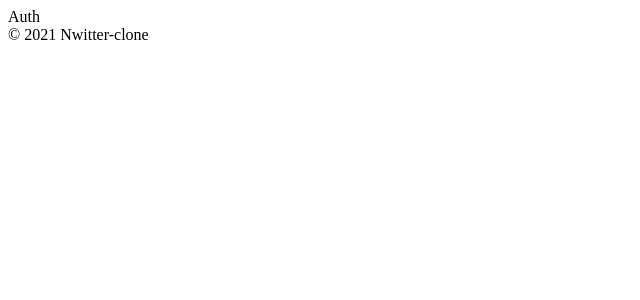
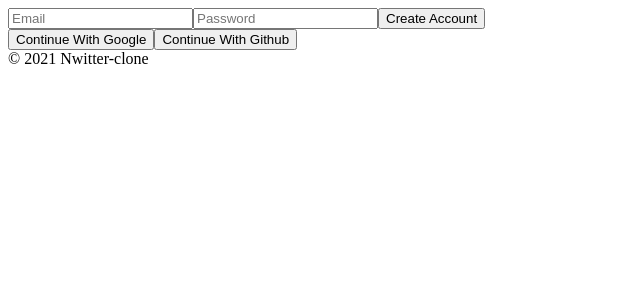
Before and after one commit to cellenar26/nwitter-clone, a React (Create React App) app: page / in a window 1280 px wide. Shown: the top 300 px of the page, without its empty margins (0-640 px from the left). Built offline with nearby package versions, Linux system fonts and the light colour scheme; no server answers.

Commit message:
using useEffect for get user info with authService

```diff
--- a/src/components/App.js
+++ b/src/components/App.js
@@ -1,11 +1,23 @@
-import { useState } from "react";
+import { useEffect, useState } from "react";
 import AppRouter from "components/Router";
+import { authService } from 'firebase';
 
 function App() {
+  const [init, setInit] = useState(false)
   const [isLoggedIn, setIsLoogedIn] = useState(false);
+  useEffect(()=> {
+    authService.onAuthStateChanged((user) => {
+      if (user === true) {
+        setIsLoogedIn(user)
+      } else {
+        setIsLoogedIn(false)
+      }
+      setInit(true)
+    })
+  },[])
   return (
     <>
-      <AppRouter />
+      {init? <AppRouter isLoggedIn={isLoggedIn}/>: "Initializing..."}
       <footer>&copy; {new Date().getFullYear()} Nwitter-clone</footer>
     </>
   );
--- a/src/components/Router.js
+++ b/src/components/Router.js
@@ -1,7 +1,7 @@
 import { useState } from "react";
 import { HashRouter as Router, Route, Switch } from "react-router-dom";
-import Auth from '../routes/Auth';
-import Home from "../routes/Home";
+import Auth from 'routes/Auth';
+import Home from "routes/Home";
 
 
 const AppRouter = ({isLoggedIn}) => {
--- a/src/firebase.js
+++ b/src/firebase.js
@@ -1,4 +1,5 @@
 import firebase from "firebase/compat/app"
+import "firebase/compat/auth"
 
 const firebaseConfig = {
     apiKey: process.env.REACT_APP_API_KEY,
@@ -9,4 +10,6 @@ const firebaseConfig = {
     appId: process.env.REACT_APP_APP_ID
   };
 
-  export default firebase.initializeApp(firebaseConfig)
+firebase.initializeApp(firebaseConfig)
+
+export const authService = firebase.auth()
--- a/src/index.js
+++ b/src/index.js
@@ -1,8 +1,8 @@
 import React from "react";
 import ReactDOM from "react-dom";
-import firebase from './firebase';
-import App from "./components/App";
-console.log(firebase);
+
+import App from "components/App";
+
 
 ReactDOM.render(
   <React.StrictMode>
--- a/src/routes/Auth.js
+++ b/src/routes/Auth.js
@@ -1,5 +1,49 @@
+import { authService } from 'firebase';
+import { useState } from 'react';
+
 const Auth = () => {
-     return (<span>Auth</span>)
-}
+     const [email, setEmail] = useState("")
+     const [password, setPassword] = useState("")
+     const [newAccount, setNewAccount] = useState(true)
+     const onChange = (event) => {
+          const { target: {name, value}, } = event;
+          if (name === "email") {
+               setEmail(value)
+          }
+          else if (name === "password") {
+               setPassword(value)
+          }
+     }
+     const onSubmit = async(event) => {
+          event.preventDefault();
+          try {
+               let data;
+               if (newAccount === true) {
+                    data = await authService.createUserWithEmailAndPassword(email, password)
+               }
+               else {
+                    // log in
+                    data = await authService.signInWithEmailAndPassword(email, password)
+               }
+               console.log(data);
+          } catch(error) {
+               console.log(error);
+          }
+     }
 
-export default Auth
+  return (
+    <div>
+      <form onSubmit={onSubmit}>
+           <input name="email" type="email" placeholder="Email" required value={email} onChange={onChange}/>
+           <input name="password" type="password" placeholder="Password" required value={password} onChange={onChange}/>
+           <input  type="submit" value={newAccount? "Create Account" : "Log in"} />
+      </form>
+      <div>
+           <button>Continue With Google</button>
+           <button>Continue With Github</button>
+      </div>
+    </div>
+  );
+};
+
+export default Auth;
```
